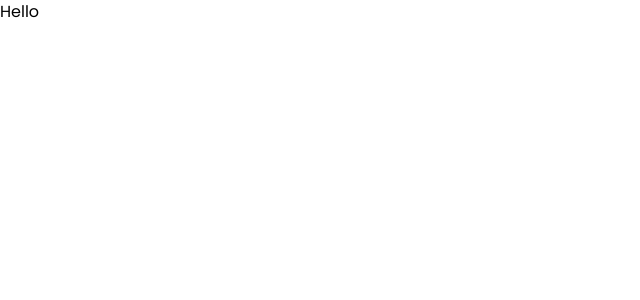
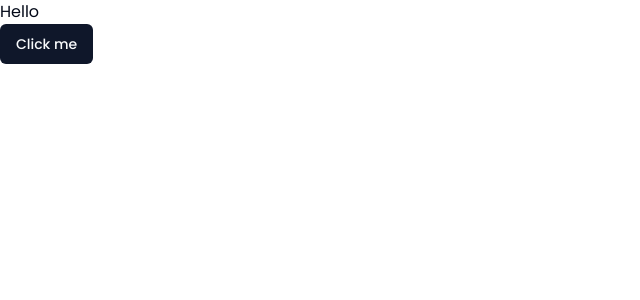
Before and after one commit to MaarcusRenieroL/sample-dashboard, a Next.js app: page / in a window 1280 px wide. Shown: the top 300 px of the page, without its empty margins (0-640 px from the left). Built offline with nearby package versions, Linux system fonts and the light colour scheme.

Commit message:
init: init shadcn-ui

```diff
--- a/src/app/globals.css
+++ b/src/app/globals.css
@@ -2,8 +2,68 @@
 @tailwind components;
 @tailwind utilities;
 
-html,
-body,
-:root {
-  height: 100%;
+@layer base {
+  :root {
+    --background: 0 0% 100%;
+    --foreground: 222.2 84% 4.9%;
+    --card: 0 0% 100%;
+    --card-foreground: 222.2 84% 4.9%;
+    --popover: 0 0% 100%;
+    --popover-foreground: 222.2 84% 4.9%;
+    --primary: 222.2 47.4% 11.2%;
+    --primary-foreground: 210 40% 98%;
+    --secondary: 210 40% 96.1%;
+    --secondary-foreground: 222.2 47.4% 11.2%;
+    --muted: 210 40% 96.1%;
+    --muted-foreground: 215.4 16.3% 46.9%;
+    --accent: 210 40% 96.1%;
+    --accent-foreground: 222.2 47.4% 11.2%;
+    --destructive: 0 84.2% 60.2%;
+    --destructive-foreground: 210 40% 98%;
+    --border: 214.3 31.8% 91.4%;
+    --input: 214.3 31.8% 91.4%;
+    --ring: 222.2 84% 4.9%;
+    --radius: 0.5rem;
+    --chart-1: 12 76% 61%;
+    --chart-2: 173 58% 39%;
+    --chart-3: 197 37% 24%;
+    --chart-4: 43 74% 66%;
+    --chart-5: 27 87% 67%;
+  }
+
+  .dark {
+    --background: 222.2 84% 4.9%;
+    --foreground: 210 40% 98%;
+    --card: 222.2 84% 4.9%;
+    --card-foreground: 210 40% 98%;
+    --popover: 222.2 84% 4.9%;
+    --popover-foreground: 210 40% 98%;
+    --primary: 210 40% 98%;
+    --primary-foreground: 222.2 47.4% 11.2%;
+    --secondary: 217.2 32.6% 17.5%;
+    --secondary-foreground: 210 40% 98%;
+    --muted: 217.2 32.6% 17.5%;
+    --muted-foreground: 215 20.2% 65.1%;
+    --accent: 217.2 32.6% 17.5%;
+    --accent-foreground: 210 40% 98%;
+    --destructive: 0 62.8% 30.6%;
+    --destructive-foreground: 210 40% 98%;
+    --border: 217.2 32.6% 17.5%;
+    --input: 217.2 32.6% 17.5%;
+    --ring: 212.7 26.8% 83.9%;
+    --chart-1: 220 70% 50%;
+    --chart-2: 160 60% 45%;
+    --chart-3: 30 80% 55%;
+    --chart-4: 280 65% 60%;
+    --chart-5: 340 75% 55%;
+  }
 }
+
+@layer base {
+  * {
+    @apply border-border;
+  }
+  body {
+    @apply bg-background text-foreground;
+  }
+}
--- a/src/app/page.tsx
+++ b/src/app/page.tsx
@@ -1,7 +1,10 @@
+import { Button } from "~/components/ui/button";
+
 export default function Home() {
   return (
     <div>
       <h1>Hello</h1>
+      <Button>Click me</Button>
     </div>
   );
 }
--- /dev/null
+++ b/src/components/ui/button.tsx
@@ -0,0 +1,56 @@
+import * as React from "react"
+import { Slot } from "@radix-ui/react-slot"
+import { cva, type VariantProps } from "class-variance-authority"
+
+import { cn } from "~/lib/utils"
+
+const buttonVariants = cva(
+  "inline-flex items-center justify-center whitespace-nowrap rounded-md text-sm font-medium ring-offset-background transition-colors focus-visible:outline-none focus-visible:ring-2 focus-visible:ring-ring focus-visible:ring-offset-2 disabled:pointer-events-none disabled:opacity-50",
+  {
+    variants: {
+      variant: {
+        default: "bg-primary text-primary-foreground hover:bg-primary/90",
+        destructive:
+          "bg-destructive text-destructive-foreground hover:bg-destructive/90",
+        outline:
+          "border border-input bg-background hover:bg-accent hover:text-accent-foreground",
+        secondary:
+          "bg-secondary text-secondary-foreground hover:bg-secondary/80",
+        ghost: "hover:bg-accent hover:text-accent-foreground",
+        link: "text-primary underline-offset-4 hover:underline",
+      },
+      size: {
+        default: "h-10 px-4 py-2",
+        sm: "h-9 rounded-md px-3",
+        lg: "h-11 rounded-md px-8",
+        icon: "h-10 w-10",
+      },
+    },
+    defaultVariants: {
+      variant: "default",
+      size: "default",
+    },
+  }
+)
+
+export interface ButtonProps
+  extends React.ButtonHTMLAttributes<HTMLButtonElement>,
+    VariantProps<typeof buttonVariants> {
+  asChild?: boolean
+}
+
+const Button = React.forwardRef<HTMLButtonElement, ButtonProps>(
+  ({ className, variant, size, asChild = false, ...props }, ref) => {
+    const Comp = asChild ? Slot : "button"
+    return (
+      <Comp
+        className={cn(buttonVariants({ variant, size, className }))}
+        ref={ref}
+        {...props}
+      />
+    )
+  }
+)
+Button.displayName = "Button"
+
+export { Button, buttonVariants }
--- /dev/null
+++ b/src/lib/utils.ts
@@ -0,0 +1,6 @@
+import { type ClassValue, clsx } from "clsx"
+import { twMerge } from "tailwind-merge"
+
+export function cn(...inputs: ClassValue[]) {
+  return twMerge(clsx(inputs))
+}
--- a/tailwind.config.ts
+++ b/tailwind.config.ts
@@ -1,20 +1,80 @@
-import type { Config } from "tailwindcss";
+import type { Config } from "tailwindcss"
 
-const config: Config = {
+const config = {
+  darkMode: ["class"],
   content: [
-    "./src/pages/**/*.{js,ts,jsx,tsx,mdx}",
-    "./src/components/**/*.{js,ts,jsx,tsx,mdx}",
-    "./src/app/**/*.{js,ts,jsx,tsx,mdx}",
-  ],
+    './pages/**/*.{ts,tsx}',
+    './components/**/*.{ts,tsx}',
+    './app/**/*.{ts,tsx}',
+    './src/**/*.{ts,tsx}',
+	],
+  prefix: "",
   theme: {
+    container: {
+      center: true,
+      padding: "2rem",
+      screens: {
+        "2xl": "1400px",
+      },
+    },
     extend: {
-      backgroundImage: {
-        "gradient-radial": "radial-gradient(var(--tw-gradient-stops))",
-        "gradient-conic":
-          "conic-gradient(from 180deg at 50% 50%, var(--tw-gradient-stops))",
+      colors: {
+        border: "hsl(var(--border))",
+        input: "hsl(var(--input))",
+        ring: "hsl(var(--ring))",
+        background: "hsl(var(--background))",
+        foreground: "hsl(var(--foreground))",
+        primary: {
+          DEFAULT: "hsl(var(--primary))",
+          foreground: "hsl(var(--primary-foreground))",
+        },
+        secondary: {
+          DEFAULT: "hsl(var(--secondary))",
+          foreground: "hsl(var(--secondary-foreground))",
+        },
+        destructive: {
+          DEFAULT: "hsl(var(--destructive))",
+          foreground: "hsl(var(--destructive-foreground))",
+        },
+        muted: {
+          DEFAULT: "hsl(var(--muted))",
+          foreground: "hsl(var(--muted-foreground))",
+        },
+        accent: {
+          DEFAULT: "hsl(var(--accent))",
+          foreground: "hsl(var(--accent-foreground))",
+        },
+        popover: {
+          DEFAULT: "hsl(var(--popover))",
+          foreground: "hsl(var(--popover-foreground))",
+        },
+        card: {
+          DEFAULT: "hsl(var(--card))",
+          foreground: "hsl(var(--card-foreground))",
+        },
+      },
+      borderRadius: {
+        lg: "var(--radius)",
+        md: "calc(var(--radius) - 2px)",
+        sm: "calc(var(--radius) - 4px)",
+      },
+      keyframes: {
+        "accordion-down": {
+          from: { height: "0" },
+          to: { height: "var(--radix-accordion-content-height)" },
+        },
+        "accordion-up": {
+          from: { height: "var(--radix-accordion-content-height)" },
+          to: { height: "0" },
+        },
+      },
+      animation: {
+        "accordion-down": "accordion-down 0.2s ease-out",
+        "accordion-up": "accordion-up 0.2s ease-out",
       },
     },
   },
-  plugins: [],
-};
-export default config;
+  plugins: [require("tailwindcss-animate")],
+} satisfies Config
+
+export default config
```
Also changed, not shown: package.json (+10 -4 lines), components.json (added).
